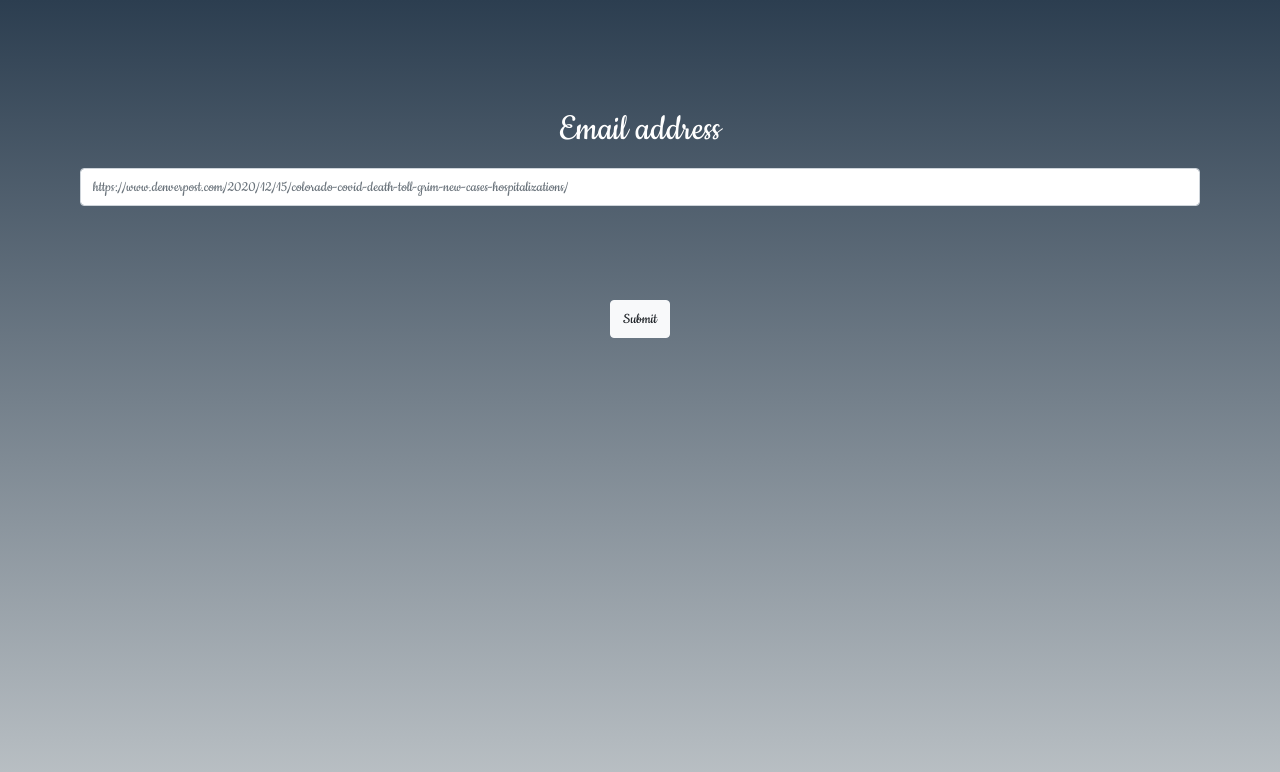
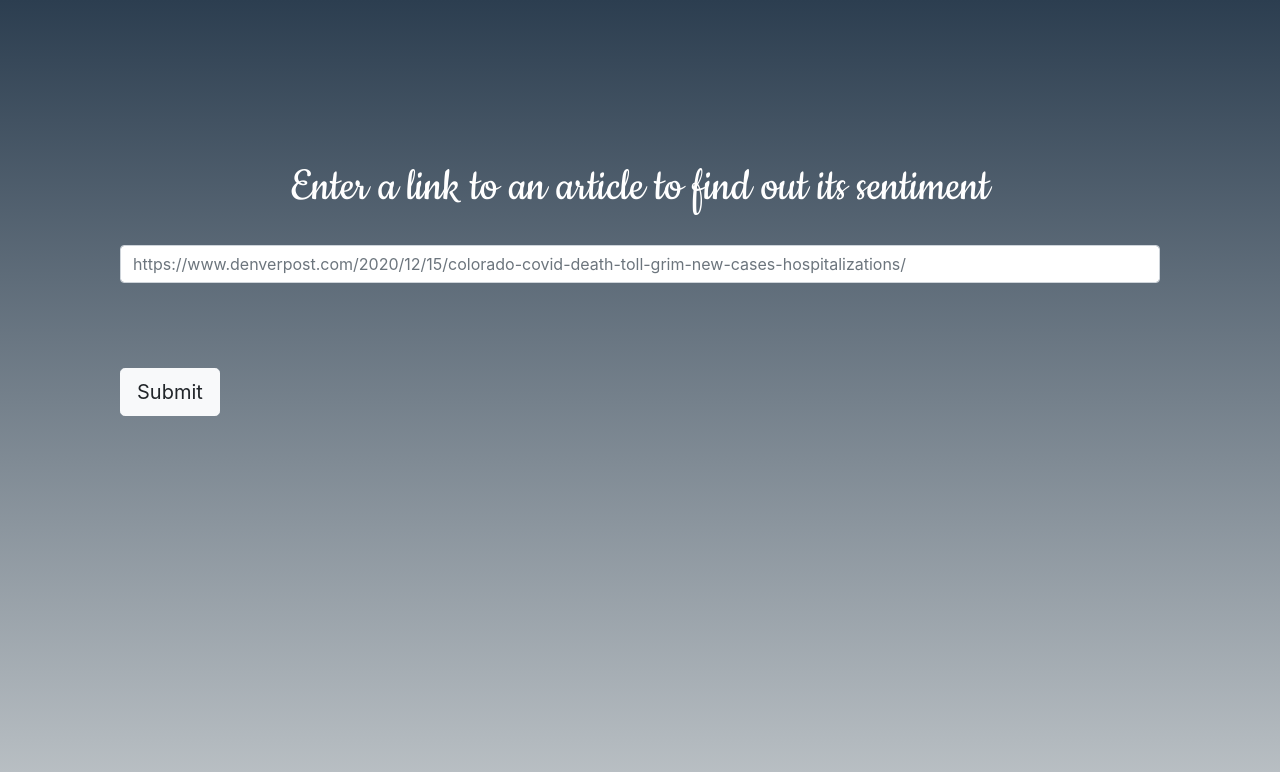
Before and after one commit to brookebachman/news_app, a website built with webpack: page src/Client/views/index.html in a window 1280 px wide. Built offline with nearby package versions, Linux system fonts and the light colour scheme; a web font is replaced by a local one.

Commit message:
working on fixing functions and the server

```diff
--- a/src/Client/js/handleSubmit.js
+++ b/src/Client/js/handleSubmit.js
@@ -18,11 +18,8 @@ function handleSubmit(event) {
 		}),
 	})
 		.then((resp) => resp.json())
-		.then((data) =>
-			console.log(data)
-			//newsData = data
-		);
-	//Client.postToFrontend(newsData)
+		.then((data) => (newsData = data))
+		.then(Client.postToFrontend(newsData));
 }
 
 export { handleSubmit };
--- a/src/Client/js/postToFrontend.js
+++ b/src/Client/js/postToFrontend.js
@@ -1,4 +1,4 @@
-function postToFrontend() {
+function postToFrontend(newsData) {
 	fetch('http://localhost:8081/getData', {
         method: 'POST',
         headers: {
@@ -6,16 +6,15 @@ function postToFrontend() {
 			'Content-type': 'application/json'
         },
         body: JSON.stringify({
-            text: newsData.text,
-            name: newsData.name
+            text: newsData.text
         })
+    })
 		.then((resp) => resp.json())
         .then((data) => {
             const sentiment = document.createElement('div')
             sentiment.innerText = "Sentiment"
             sentiment.id = "sentiment"
             sentiment.innerHTML += `
-            <p>Sentiment:</p>
             <div id="polarity"></div>
             <div id="confidence"></div>
             <div id="subjectivity"></div>
@@ -24,7 +23,7 @@ function postToFrontend() {
             `
 
         })
-    })
+
 }
 
 export {postToFrontend}
--- a/src/Client/scss/base.scss
+++ b/src/Client/scss/base.scss
@@ -7,12 +7,18 @@ body {
     background: linear-gradient(to bottom, #2c3e50, #bdc3c7); /* W3C, IE 10+/ Edge, Firefox 16+, Chrome 26+, Opera 12+, Safari 7+ */
     height: 100vh;
     #main-container {
-        padding: 80px;
-        color: white;
+        padding:150px 100px;
         display: block;
         text-align: center;
-        font-family: $main-font;
-        font-size: 40px;
+        font-size: 50px;
+        color: white;
+        #sentiment {
+
+            font-family: $main-font;
+
+            text-align: center;
+        }
+
         #form {
             margin: 20px;
             text-align: left;
--- a/src/Client/views/index.html
+++ b/src/Client/views/index.html
@@ -11,12 +11,12 @@
     </head>
     <body>
         <main id="main-container">
-            <form id="form" onsubmit="return Client.handleSubmit(event)"></form>
+            <p id="sentiment">Enter a link to an article to find out its sentiment</p>
+            <form id="form" onsubmit="return Client.handleSubmit(event)">
                 <div class="form-group">
-                  <label for="exampleInputEmail1">Email address</label>
-                  <input type="email" class="form-control" id="someText" aria-describedby="emailHelp" placeholder="https://www.denverpost.com/2020/12/15/colorado-covid-death-toll-grim-new-cases-hospitalizations/" ><br>
+                  <input type="text" class="form-control" id="someText" placeholder="https://www.denverpost.com/2020/12/15/colorado-covid-death-toll-grim-new-cases-hospitalizations/" ><br>
                 </div>
-                <button type="submit" class="btn btn-light">Submit</button>
+                <button type="submit" class="btn btn-light btn-lg">Submit</button>
               </form>
               <br></br>
 
```
